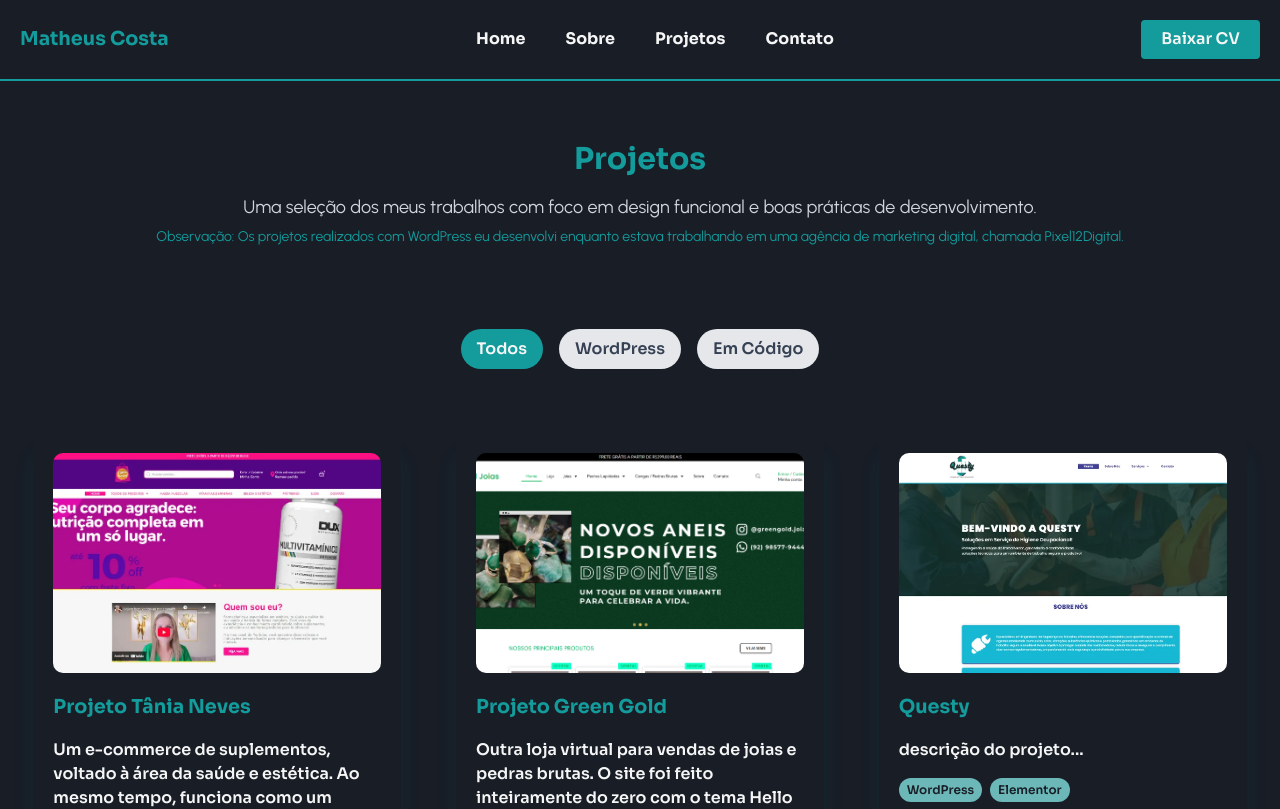
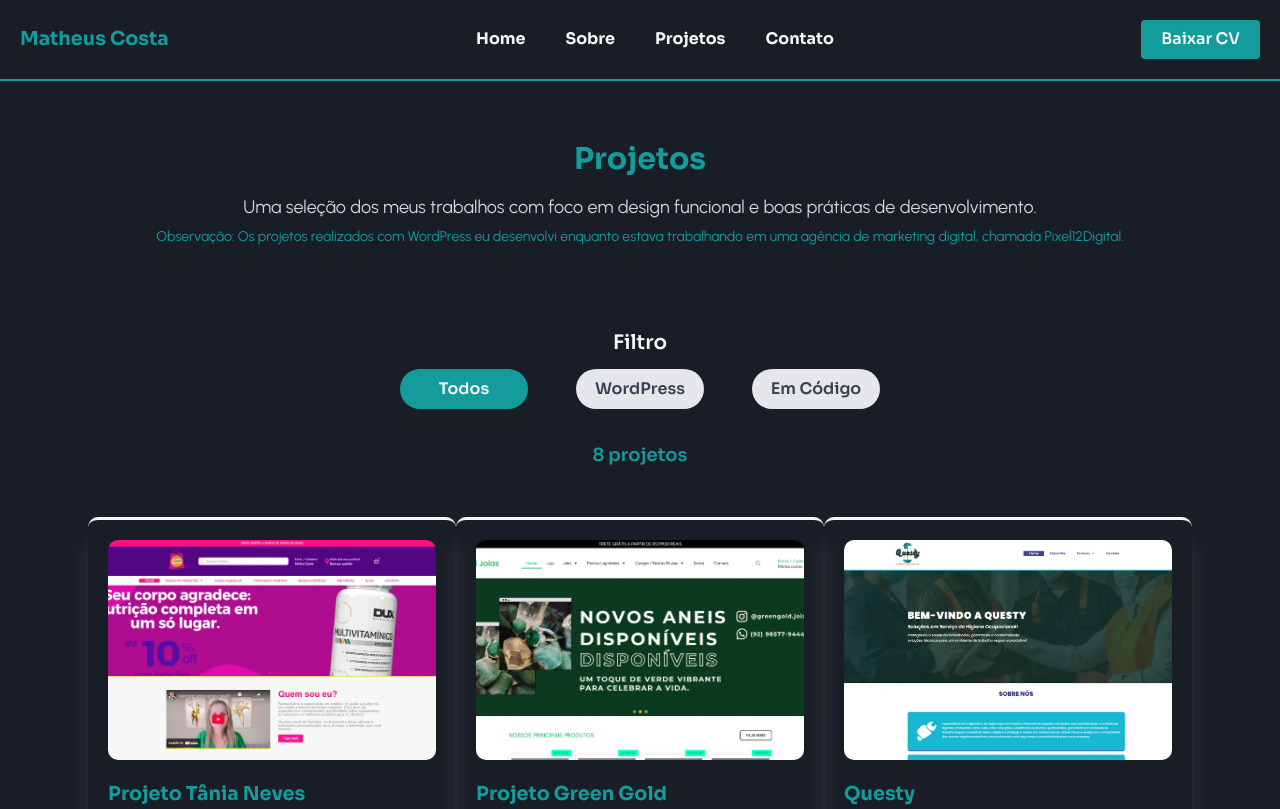
Before and after one commit to ed-matheus/my-portfolio, a Next.js app: page /projetos in a window 1280 px wide. Shown: the top 809 px of the page. Built offline with nearby package versions, Linux system fonts and the light colour scheme.

Commit message:
pequenas ajustes gerais, melhoria nos cards de projetos e contagem de projetos dinâmica

```diff
--- a/src/app/contato/page.js
+++ b/src/app/contato/page.js
@@ -44,9 +44,9 @@ const Contato = () => {
 					</button>
 				</form>
 
-				<div className="mt-20 text-center">
+				<div className="my-20 text-center">
 					<p className="text-gray-400 mb-5">Ou entre em contato pelas redes:</p>
-					<div className="flex flex-col items-center justify-center gap-10">
+					<div className="flex flex-col md:flex-row items-center justify-center gap-10">
 						<a
 							href="https://www.linkedin.com/in/edson-matheus-b5a0171ba/"
 							target="_blank"
--- a/src/app/projetos/page.js
+++ b/src/app/projetos/page.js
@@ -21,6 +21,9 @@ const Projetos = () => {
 			? projects
 			: projects.filter((p) => p.category === selectedCategory);
 
+	const qtdProjetos = filteredProjects.length;
+	console.log(filteredProjects.length);
+
 	return (
 		<div className="w-full">
 			{/* Cabeçalho */}
@@ -37,13 +40,23 @@ const Projetos = () => {
 				</p>
 			</section>
 
-			<div className="flex justify-center pt-10 mt-10 mb-[-1.5rem]">
-				<ProjectsFilter selectedCategory={selectedCategory} setSelectedCategory={setSelectedCategory} />
+			{/* Filtro de projetos */}
+			<div className="flex flex-col items-center justify-center pt-10 mt-10 mb-[-1.5rem]">
+				<span className="text-xl mb-3">Filtro</span>
+
+				<ProjectsFilter
+					selectedCategory={selectedCategory}
+					setSelectedCategory={setSelectedCategory}
+				/>
 			</div>
+
+			<h3 className="text-center text-md md:text-lg mt-4 text-green-500">
+				{qtdProjetos} projetos
+			</h3>
 
 			{/* Grid de Projetos */}
 			<div className="w-full px-4 pb-10">
-				<section className="w-full grid grid-cols-1 justify-items-center sm:grid-cols-2 lg:grid-cols-3 gap-15 py-12 px-5">
+				<section className="w-full grid grid-cols-1 justify-items-center sm:grid-cols-2 lg:grid-cols-2 xl:grid-cols-3 gap-15 py-12 px-5 lg:gap-x-0 xl:gap-x-0 xl:px-18">
 					{filteredProjects.map((project) => (
 						<ProjectCard
 							key={project.name}
@@ -63,7 +76,10 @@ const Projetos = () => {
 				<div className="flex flex-col items-center justify-center py-10">
 					<h2 className="text-xl mb-3">Gostou do que viu?</h2>
 					<button type="button" className="bg-green-600 px-4 py-2 rounded">
-						<a href="https://www.linkedin.com/in/edson-matheus-b5a0171ba/" className="text-white flex items-center gap-2">
+						<a
+							href="https://www.linkedin.com/in/edson-matheus-b5a0171ba/"
+							className="text-white flex items-center gap-2"
+						>
 							<span className="font-medium">Entre em contato</span>
 							<FontAwesomeIcon icon={faWhatsapp} className="w-[1.2rem]" />
 						</a>
--- a/src/app/sobre/page.js
+++ b/src/app/sobre/page.js
@@ -21,7 +21,7 @@ const Sobre = () => {
 	return (
 		<div className="flex flex-col justify-center items-center text-center w-full text-white lg:text-start">
 			{/* SEÇÃO: Quem sou eu */}
-			<section className="flex flex-col lg:flex-row justify-center items-center w-full px-10 md:px-15 lg:px-20 py-18 gap-10">
+			<section className="flex flex-col lg:flex-row justify-center items-center w-full px-10 md:px-15 lg:px-20 xl:px-35 py-18 xl:py-20 gap-10">
 				<div className="w-full flex justify-center">
 					<Image
 						src="/images/matheus.png"
@@ -56,7 +56,7 @@ const Sobre = () => {
 			<hr className="w-75 md:w-[85%] mx-auto" />
 
 			{/* SEÇÃO: O que eu faço */}
-			<section className="w-full px-10 md:px-15 lg:px-20 py-18 bg-dark-400">
+			<section className="w-full px-10 md:px-15 lg:px-20 xl:px-35 py-18 xl:py-20 bg-dark-400">
 				<h2 className="mb-4 text-2xl font-bold ">O que eu faço</h2>
 				<p className="text-md leading-relaxed">
 					Atuo criando <strong>sites institucionais</strong>,{" "}
@@ -72,7 +72,7 @@ const Sobre = () => {
 			<hr className="w-75 md:w-[85%] mx-auto" />
 
 			{/* SEÇÃO: Ferramentas que utilizo */}
-			<section className="w-full px-10 md:px-15 lg:px-20 py-18">
+			<section className="w-full px-10 md:px-15 lg:px-20 xl:px-35 py-18 xl:py-20">
 				<h2 className="mb-4 text-2xl font-bold">Ferramentas que utilizo</h2>
 				<p className="text-md">
 					Essas são as principais ferramentas que tenho conhecimento. Algumas eu
@@ -116,7 +116,7 @@ const Sobre = () => {
 			<hr className="w-75 md:w-[85%] mx-auto" />
 
 			{/* SEÇÃO: Como eu trabalho */}
-			<section className="w-full px-10 md:px-15 lg:px-20 py-18 bg-dark-400">
+			<section className="w-full px-10 md:px-15 lg:px-20 xl:px-35 py-18 xl:py-20 bg-dark-400">
 				<h2 className="mb-4 text-2xl font-bold">Como eu trabalho</h2>
 				<p className="text-md leading-relaxed">
 					Antes de colocar qualquer ideia em código, busco entender bem o
--- a/src/components/ProjectCard.jsx
+++ b/src/components/ProjectCard.jsx
@@ -3,7 +3,7 @@ import Button from "./Button";
 
 const ProjectCard = ({ img, name, desc, skills, link, codeLink }) => {
   return (
-    <div className="w-[20rem] p-5 md:w-[21rem] lg:w-[22rem] xl:w-[23rem] rounded-[10px] bg-dark-400 shadow-xl/15 shadow-green-500 border-b-3 border-b-light">
+    <div className="w-[20rem] p-5 md:w-[21rem] lg:w-[22rem] xl:w-[23rem] rounded-[10px] bg-dark-400 shadow-xl/15 shadow-light border-y-3 border-b-light">
       <Image
         src={`/project-images/${img}`}
         alt={`Print do projeto ${name}`}
--- a/src/components/ProjectsFilter.jsx
+++ b/src/components/ProjectsFilter.jsx
@@ -2,19 +2,19 @@ const categories = ["Todos", "WordPress", "Em Código"];
 
 const ProjectsFilter = ({ selectedCategory, setSelectedCategory }) => {
   return (
-    <div className="flex flex-wrap gap-4 mb-10">
+    <div className="flex flex-wrap gap-4 md:gap-10 xl:gap-12 mb-10">
       {categories.map((category) => (
         <button
           type="button"
           key={category}
           onClick={() => setSelectedCategory(category)}
-          className={`px-4 py-2 rounded-full transition ${
+          className={`w-[7rem] md:w-[8rem] px-4 py-2 rounded-full transition ${
             selectedCategory === category
               ? "bg-green-500 text-light"
               : "bg-gray-200 text-gray-700 hover:bg-green-500 hover:text-light cursor-pointer"
           }`}
         >
-          {category}
+          <span className="text-sm md:text-[1rem]">{category}</span>
         </button>
       ))}
     </div>
```
